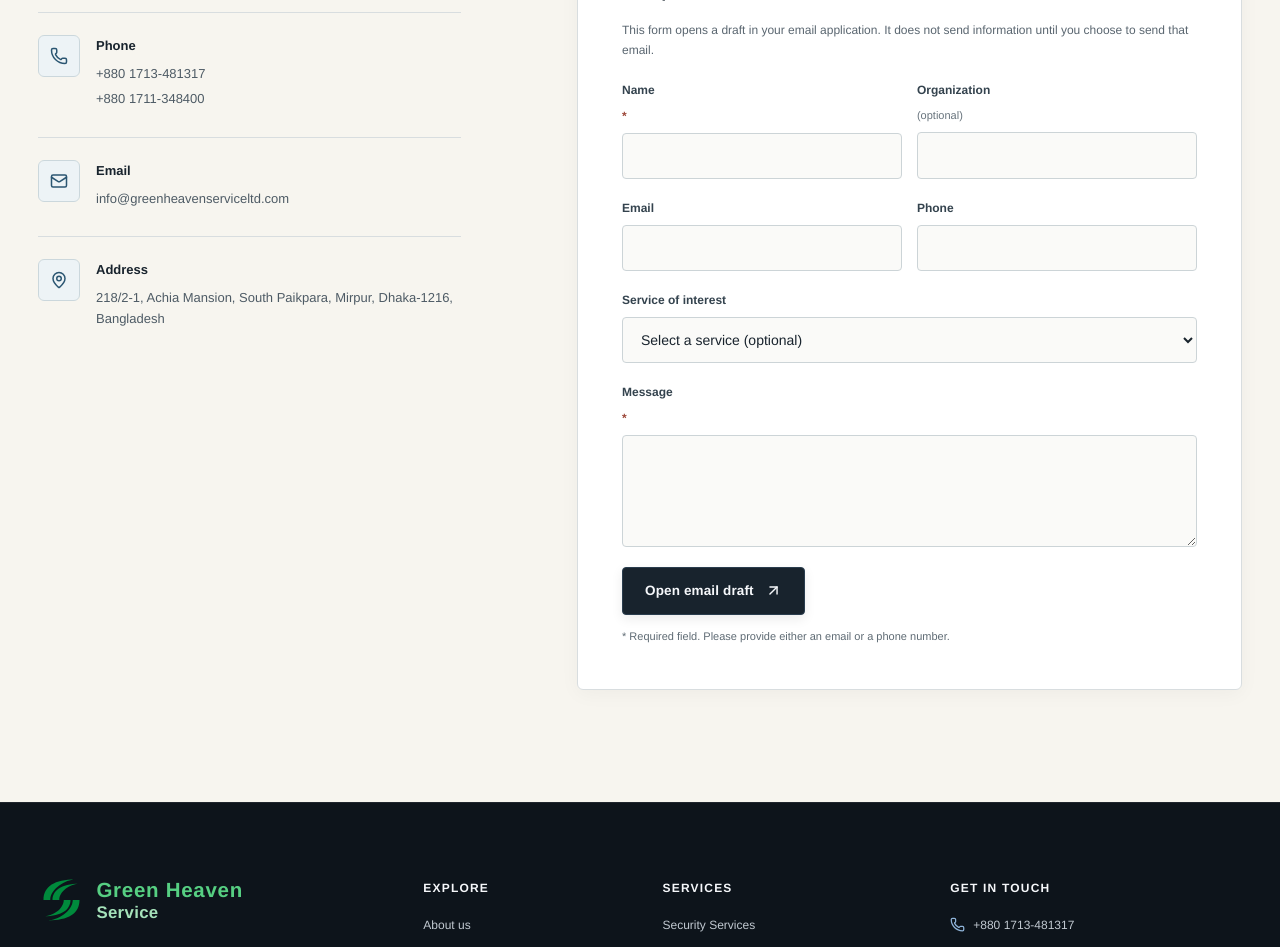
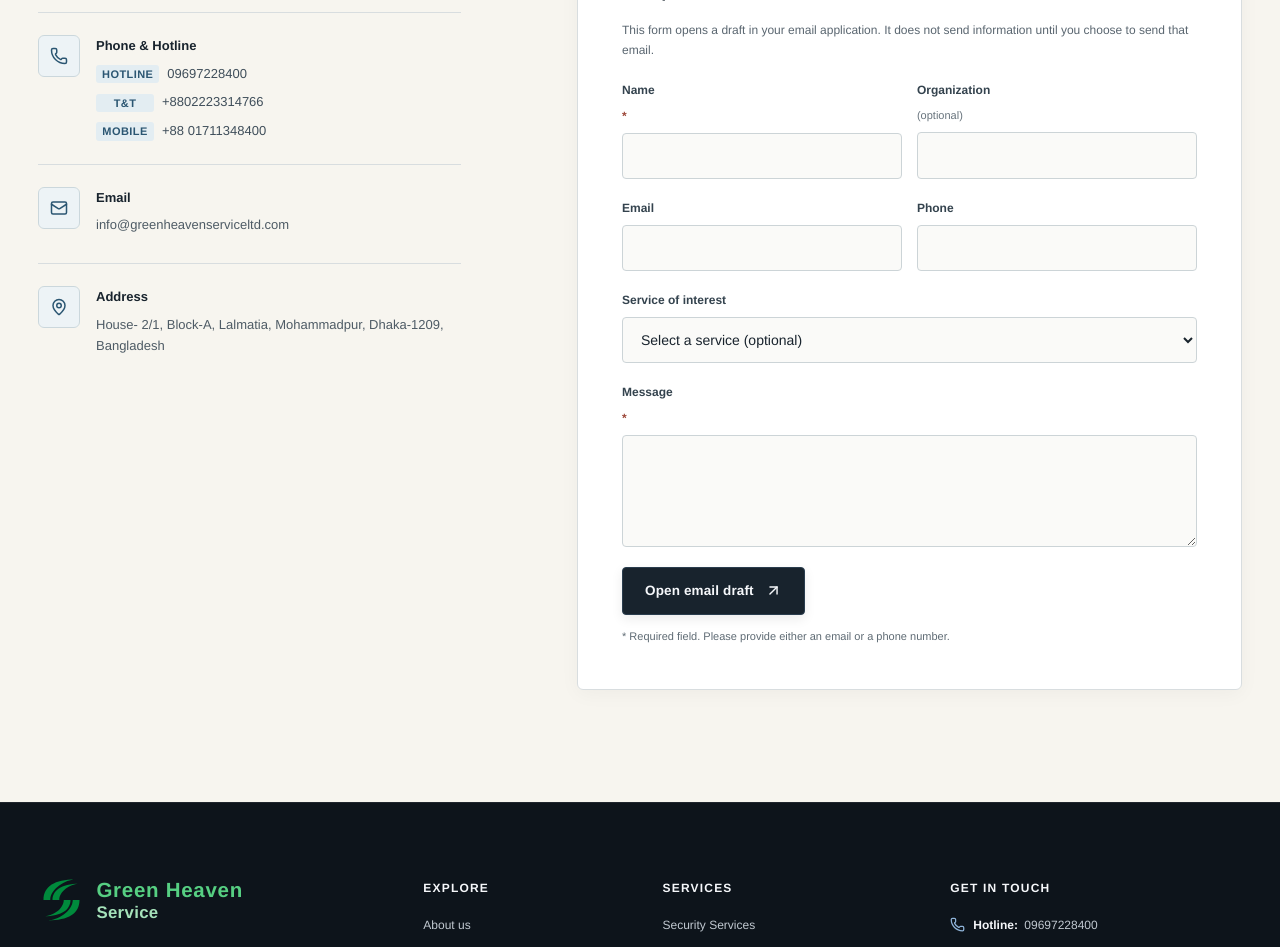
Before and after one commit to tamjidzihan/green-heaven-service, a React (Vite) app: page /contact in a window 1280 px wide. Shown: the part 780-1727 px from the top of the page. Built offline with nearby package versions, Linux system fonts and the light colour scheme.

Commit message:
docs: add project architecture, memory, and PRD documentation along with initial site structure and configuration

```diff
--- a/src/components/layout/SiteFooter.tsx
+++ b/src/components/layout/SiteFooter.tsx
@@ -41,9 +41,12 @@ export function SiteFooter() {
 
           <div className="footer-column footer-contact">
             <h2>Get in touch</h2>
-            {company.phones.map((phone) => (
-              <a href={`tel:${phone.replace(/\s/g, "")}`} key={phone}>
-                <Phone aria-hidden="true" size={15} /> {phone}
+            {company.phoneNumbers.map((phone) => (
+              <a href={`tel:${phone.tel}`} key={phone.label}>
+                <Phone aria-hidden="true" size={15} />
+                <span>
+                  <strong className="footer-phone-tag">{phone.label}:</strong> {phone.number}
+                </span>
               </a>
             ))}
             <p>
--- a/src/data/company.ts
+++ b/src/data/company.ts
@@ -6,8 +6,16 @@ export const company = {
   managingDirector: "MD. Rabul Karim",
   director: "Sabina Yesmin",
   address:
-    "218/2-1, Achia Mansion, South Paikpara, Mirpur, Dhaka-1216, Bangladesh",
-  phones: ["+880 1713-481317", "+880 1711-348400"],
+    "House- 2/1, Block-A, Lalmatia, Mohammadpur, Dhaka-1209, Bangladesh",
+  hotline: "09697228400",
+  tnt: "+8802223314766",
+  mobile: "+88 01711348400",
+  phoneNumbers: [
+    { label: "Hotline", number: "09697228400", tel: "09697228400" },
+    { label: "T&T", number: "+8802223314766", tel: "+8802223314766" },
+    { label: "Mobile", number: "+88 01711348400", tel: "+8801711348400" },
+  ],
+  phones: ["09697228400", "+8802223314766", "+88 01711348400"],
   email: "info@greenheavenserviceltd.com",
   tradeLicense: "TRAD/DNCC/020668/2023",
 } as const;
--- a/src/pages/ContactPage.tsx
+++ b/src/pages/ContactPage.tsx
@@ -59,10 +59,15 @@ export function ContactPage() {
             <div className="contact-detail">
               <span><Phone aria-hidden="true" size={18} /></span>
               <div>
-                <h3>Phone</h3>
-                {company.phones.map((phone) => (
-                  <a href={`tel:${phone.replace(/\s/g, "")}`} key={phone}>{phone}</a>
-                ))}
+                <h3>Phone & Hotline</h3>
+                <div className="contact-phone-list">
+                  {company.phoneNumbers.map((item) => (
+                    <div className="contact-phone-item" key={item.label}>
+                      <span className="contact-phone-tag">{item.label}</span>
+                      <a href={`tel:${item.tel}`}>{item.number}</a>
+                    </div>
+                  ))}
+                </div>
               </div>
             </div>
             <div className="contact-detail">
--- a/src/styles/globals.css
+++ b/src/styles/globals.css
@@ -1839,6 +1839,47 @@ svg {
   text-underline-offset: 3px;
 }
 
+.contact-phone-list {
+  display: flex;
+  flex-direction: column;
+  gap: 8px;
+  margin-top: 4px;
+}
+
+.contact-phone-item {
+  display: flex;
+  align-items: center;
+  gap: 8px;
+}
+
+.contact-phone-tag {
+  display: inline-block;
+  min-width: 58px;
+  padding: 1px 6px;
+  border-radius: 3px;
+  background: #e3edf2;
+  color: #2b5672;
+  font-size: 11px;
+  font-weight: 650;
+  letter-spacing: 0.04em;
+  text-align: center;
+  text-transform: uppercase;
+}
+
+.contact-phone-item a {
+  margin: 0;
+  color: #3f4e5a;
+  font-size: 13px;
+  font-weight: 500;
+  text-decoration: none;
+}
+
+.contact-phone-item a:hover {
+  color: #24485f;
+  text-decoration: underline;
+  text-underline-offset: 3px;
+}
+
 .contact-form {
   display: grid;
   gap: 20px;
@@ -2099,6 +2140,12 @@ svg {
   flex: 0 0 auto;
   margin-top: 1px;
   color: #8fb4d9;
+}
+
+.footer-phone-tag {
+  color: #f5f7fa;
+  font-weight: 600;
+  margin-right: 3px;
 }
 
 .footer-all-services {
```
Also changed, not shown: 3 other files (tests, documents, lock files or other folders).
